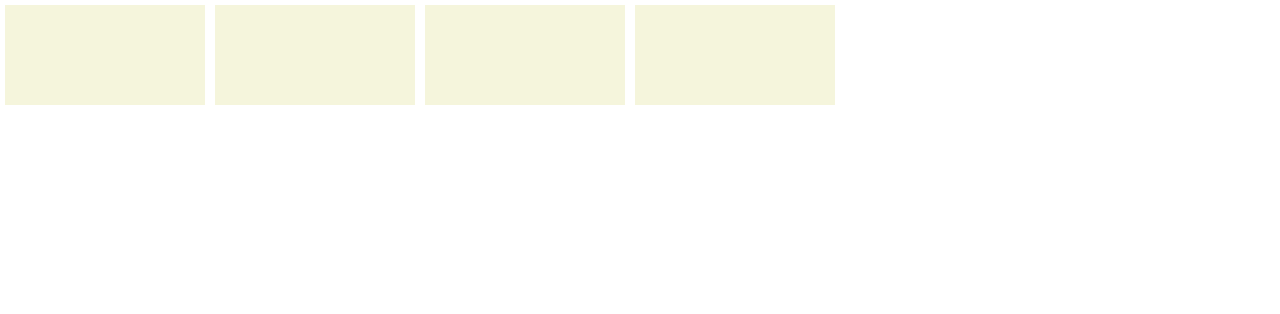
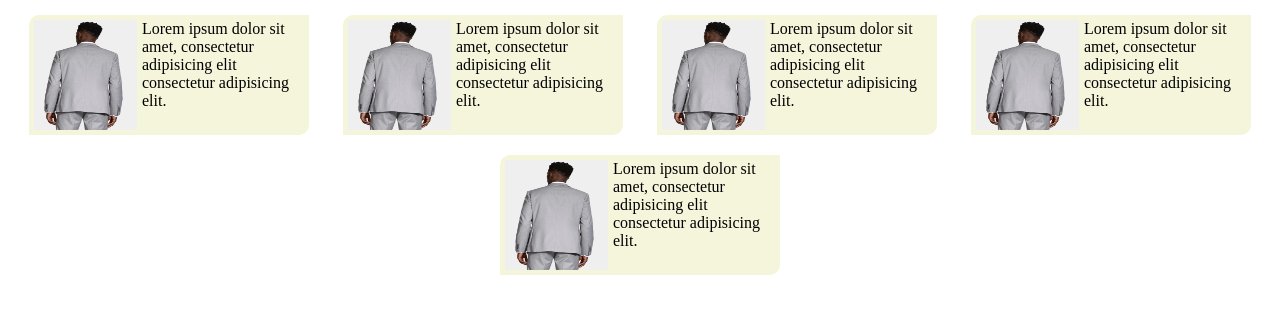
Before and after one commit to meelziin/testes, a plain HTML site: page ws-teste/index.html in a window 1280 px wide. Drawn offline with Linux system fonts and the light colour scheme.

Commit message:
adicionei imagens e estilo basico

```diff
--- a/ws-teste/index.html
+++ b/ws-teste/index.html
@@ -7,11 +7,33 @@
 </head>
 <body>
     <main>
-        <div class="conteiner">
-            <div class="caixa"></div>
-            <div class="caixa"></div>
-            <div class="caixa"></div>
-            <div class="caixa"></div>
+        <div class="conteiner-flex">
+            <div class="conteiner">
+                <div class="caixa">
+                    <div class="foto"><img src="imagens/D_NQ_NP_2X_789340-MLB110228436227_042026-F-costume-poliviscose-regular-cinza-claro.webp" alt=""></div>
+                    <div class="texto">Lorem ipsum dolor sit amet, consectetur adipisicing elit consectetur adipisicing elit.</div>
+                </div>
+
+                <div class="caixa">
+                    <div class="foto"><img src="imagens/D_NQ_NP_2X_789340-MLB110228436227_042026-F-costume-poliviscose-regular-cinza-claro.webp" alt=""></div>
+                    <div class="texto">Lorem ipsum dolor sit amet, consectetur adipisicing elit consectetur adipisicing elit.</div>
+                </div>
+
+                <div class="caixa">
+                    <div class="foto"><img src="imagens/D_NQ_NP_2X_789340-MLB110228436227_042026-F-costume-poliviscose-regular-cinza-claro.webp" alt=""></div>
+                    <div class="texto">Lorem ipsum dolor sit amet, consectetur adipisicing elit consectetur adipisicing elit.</div>
+                </div>
+
+                <div class="caixa">
+                    <div class="foto"><img src="imagens/D_NQ_NP_2X_789340-MLB110228436227_042026-F-costume-poliviscose-regular-cinza-claro.webp" alt=""></div>
+                    <div class="texto">Lorem ipsum dolor sit amet, consectetur adipisicing elit consectetur adipisicing elit.</div>
+                </div>
+
+                <div class="caixa">
+                    <div class="foto"><img src="imagens/D_NQ_NP_2X_789340-MLB110228436227_042026-F-costume-poliviscose-regular-cinza-claro.webp" alt=""></div>
+                    <div class="texto">Lorem ipsum dolor sit amet, consectetur adipisicing elit consectetur adipisicing elit.</div>
+                </div>
+            </div>
         </div>
     </main>
 </body>
--- a/ws-teste/style.css
+++ b/ws-teste/style.css
@@ -6,16 +6,43 @@
     box-sizing: border-box;
 }
 
+div.conteiner-flex {
+
+}
+
 div.conteiner {
     display: flex;
     width: 100%;
     height: 100%;
+    padding: 10px;
+
+    gap: 10px;
+    flex-direction: column;
+    flex-flow: wrap;
+    justify-content: space-evenly;
 }
 
 div.caixa {
-    width: 200px;
-    height: 100px;
+    display: flex;
+    width: 280px;
+    height: 120px;
     margin: 5px;
     padding: 5px;
+    border-radius: 10px 0px;
     background-color: beige;
 }
+
+div.foto {
+    width: 40%;
+    padding-right: 5px;
+}
+
+div.foto img {
+    width: 100%;
+    height: 100%;
+}
+
+div.texto {
+    word-wrap: break-word;
+    width: 60%;
+}
```
Also changed, not shown: ws-teste/imagens/D_NQ_NP_2X_789340-MLB110228436227_042026-F-costume-poliviscose-regular-cinza-claro.webp (added).
